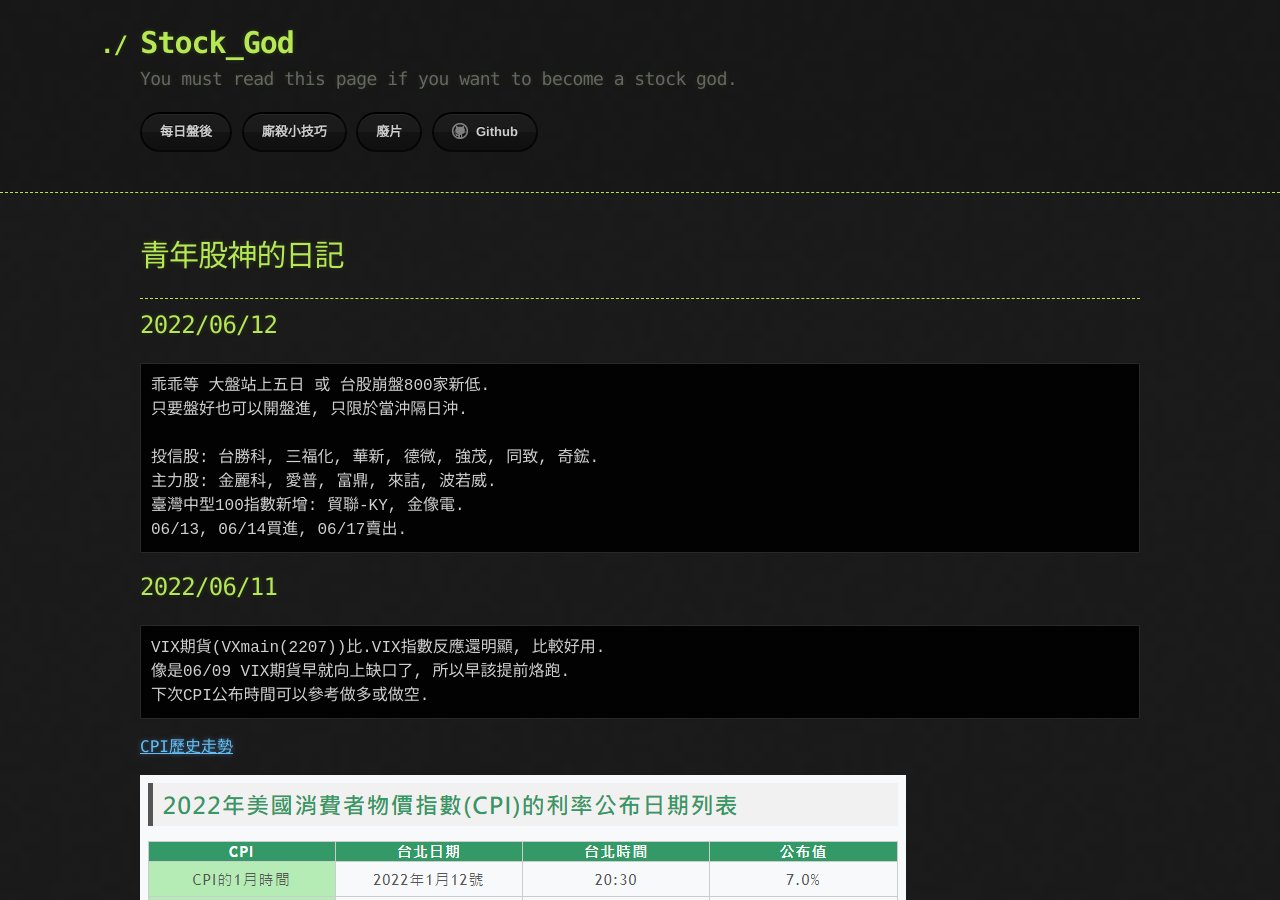
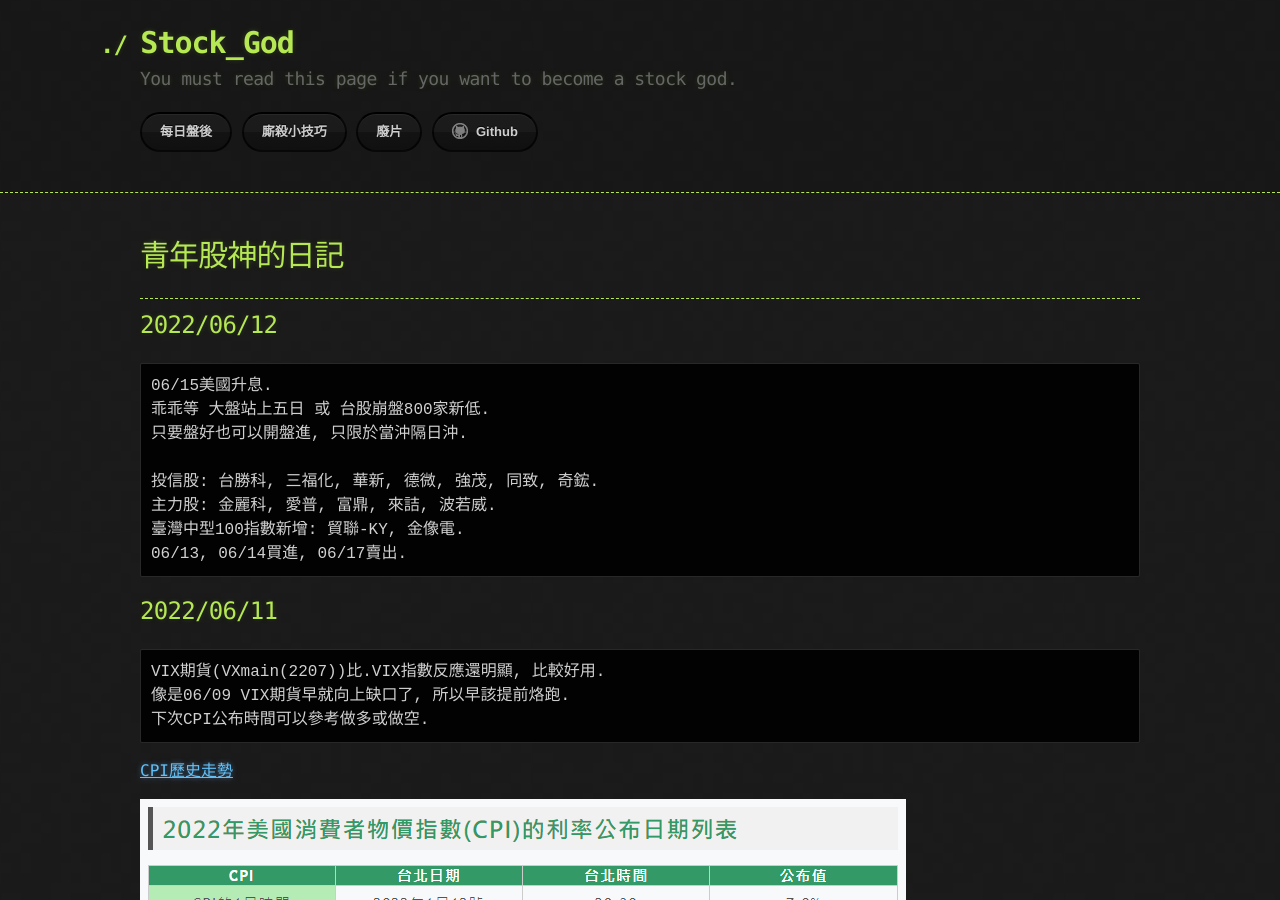
Before and after one commit to lepg5487/Stock_God, a Jekyll site: the page built from index.md, in a window 1280 px wide and 900 px high. Built offline with Jekyll 4.4.1, drawn with Linux system fonts in a browser that asks for light colours; our own code applies the rules of GitHub Pages for plain Markdown files.

Commit message:
Update index.md

````diff
--- a/index.md
+++ b/index.md
@@ -8,6 +8,7 @@ layout: testlayouts
 
 ## 2022/06/12
 ```
+06/15美國升息.
 乖乖等 大盤站上五日 或 台股崩盤800家新低.
 只要盤好也可以開盤進, 只限於當沖隔日沖.
 
````
